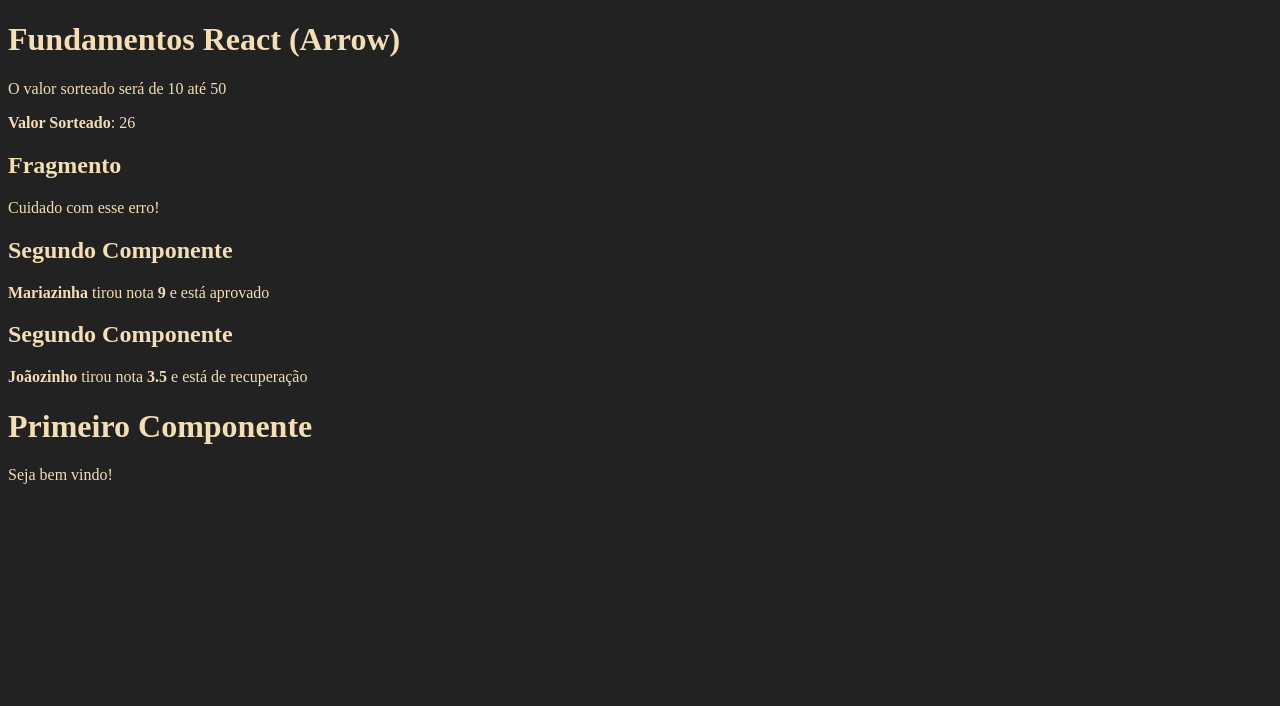
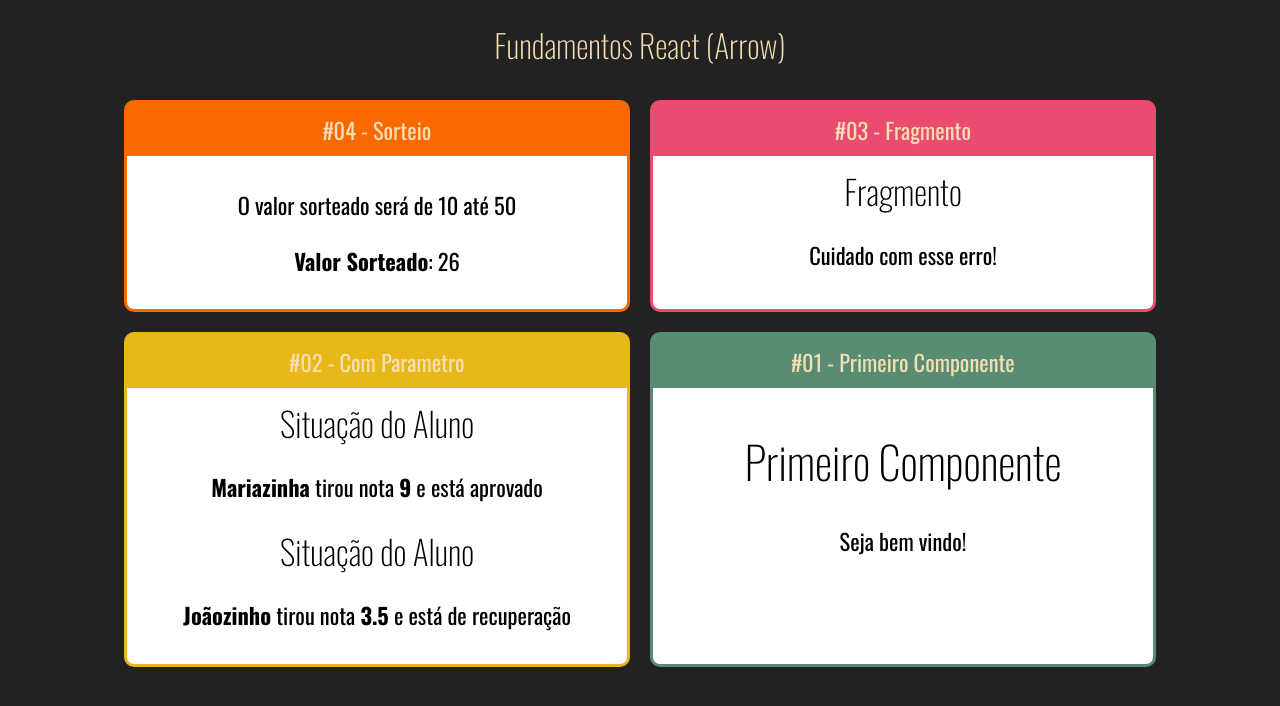
Before and after one commit to eversonps/react-fundamentos, a React (Create React App) app: page / in a window 1280 px wide. Shown: the top 706 px of the page. Built offline with nearby package versions, Linux system fonts and the light colour scheme.

Commit message:
criando componentes cards

```diff
--- a/public/index.html
+++ b/public/index.html
@@ -12,6 +12,10 @@
     <link rel="apple-touch-icon" href="logo192.png" />
 
     <link rel="manifest" href="%PUBLIC_URL%/manifest.json" />
+
+    <link rel="preconnect" href="https://fonts.googleapis.com">
+<link rel="preconnect" href="https://fonts.gstatic.com" crossorigin>
+<link href="https://fonts.googleapis.com/css2?family=Oswald:wght@200;300;400;500;600;700&display=swap" rel="stylesheet">
     <title>React App</title>
   </head>
   <body>
--- /dev/null
+++ b/src/App.css
@@ -0,0 +1,5 @@
+.App .Cards{
+    display: flex;
+    justify-content: center;
+    flex-wrap: wrap;
+}
--- a/src/App.jsx
+++ b/src/App.jsx
@@ -3,14 +3,29 @@ import Primeiro from "./components/basicos/Primeiro"
 import ComParametro from "./components/basicos/ComParametro"
 import Fragmento from "./components/basicos/Fragmento"
 import Aleatorio from "./components/basicos/Aleatorio"
+import Card from "./components/layout/Card"
+import "./App.css"
 
 export default () => (
-    <div id="app">
+    <div className="App">
         <h1>Fundamentos React (Arrow)</h1>
-        <Aleatorio valorMax={50} valorMin={10}></Aleatorio>
-        <Fragmento />
-        <ComParametro titulo="Segundo Componente" aluno="Mariazinha" nota={9}/>
-        <ComParametro titulo="Segundo Componente" aluno="Joãozinho" nota={3.5}/>
-        <Primeiro></Primeiro>
+        <div className="Cards">
+            <Card titulo="#04 - Sorteio" color="#FA6900">
+                <Aleatorio valorMax={50} valorMin={10}></Aleatorio>
+            </Card>
+
+            <Card titulo="#03 - Fragmento" color="#E94C6F">
+                <Fragmento />
+            </Card>
+
+            <Card titulo="#02 - Com Parametro" color="#E8B71A">
+                <ComParametro titulo="Situação do Aluno" aluno="Mariazinha" nota={9}/>
+                <ComParametro titulo="Situação do Aluno" aluno="Joãozinho" nota={3.5}/>
+            </Card>
+
+            <Card titulo="#01 - Primeiro Componente" color="#588C73">
+                <Primeiro></Primeiro>
+            </Card>
+        </div>
     </div>
 )
--- /dev/null
+++ b/src/components/layout/Card.css
@@ -0,0 +1,24 @@
+.Card{
+    border-radius: 10px;
+    overflow: hidden;
+    border: 3px solid;
+    margin: 10px;
+    font-size: 1.4rem;
+    display: flex;
+    flex-direction: column;
+    min-width: 500px;
+    max-width: 500px;
+}
+
+.Card .Title{
+    padding: 10px 0;
+    display: flex;
+    justify-content: center;
+}
+
+.Card .Content{
+    flex-grow: 1;
+    background-color: white;
+    color: black;
+    padding: 10px;
+}
--- /dev/null
+++ b/src/components/layout/Card.jsx
@@ -0,0 +1,15 @@
+import React from "react";
+import "./Card.css"
+export default props=>{
+    const cardStyle = {
+        backgroundColor: props.color || "#F00",
+        borderColor: props.color || "#F00"
+    }
+
+    return (
+        <div className="Card" style={cardStyle}>
+            <div className="Title">{props.titulo}</div>
+            <div className="Content">{props.children}</div>
+        </div>
+    )
+}
--- a/src/index.css
+++ b/src/index.css
@@ -1,4 +1,14 @@
 body{
     background-color: #222;
     color: wheat;
+    font-family: 'Oswald', sans-serif;
+    text-align: center;
 }
+
+h1, h2, h3{
+    font-weight: 200;
+}
+
+h2, h3{
+    margin: 0;
+}
```
